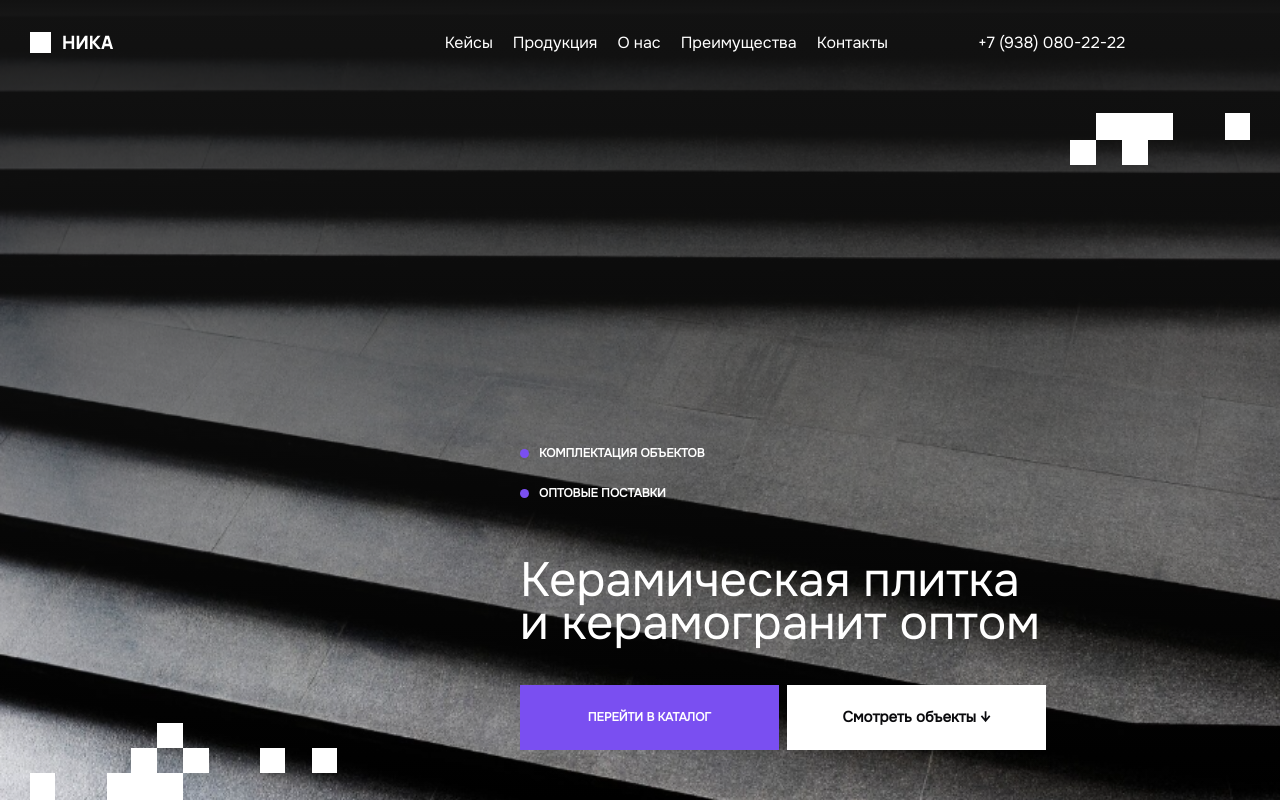
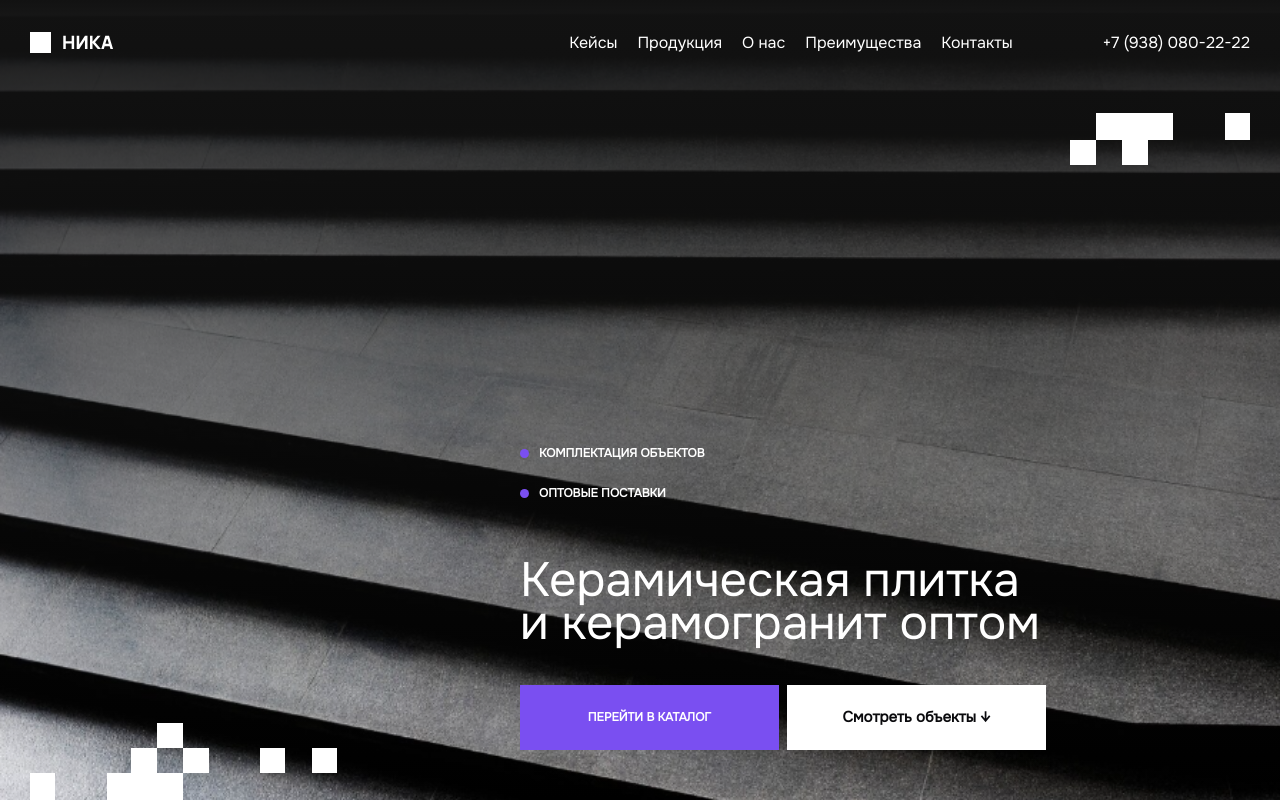
Before and after one commit to klavrenuk/nika, a Vue app: page / in a window 1280 px wide. Shown: the top 802 px of the page. Built offline with nearby package versions, Linux system fonts and the light colour scheme; a web font is replaced by a local one; what vue-yandex-maps would draw is missing.

Commit message:
HeaderTop - add flex-end

```diff
--- a/src/components/header/HeaderTop.vue
+++ b/src/components/header/HeaderTop.vue
@@ -31,7 +31,8 @@ import { navHeader } from '@/constants/constants';
   &__right {
     display: flex;
     align-items: center;
-    gap: 90px
+    gap: 90px;
+    justify-content: flex-end;
   }
 
   &__phone {
```
